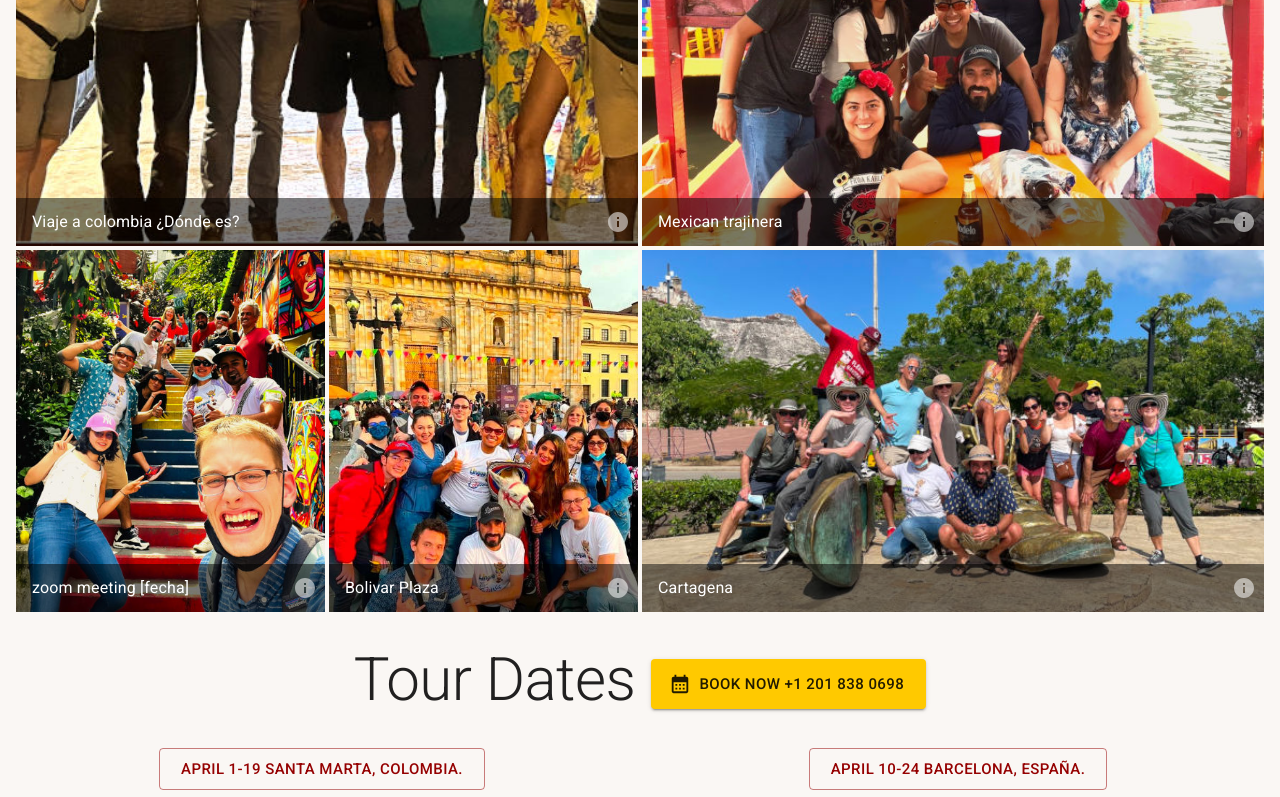
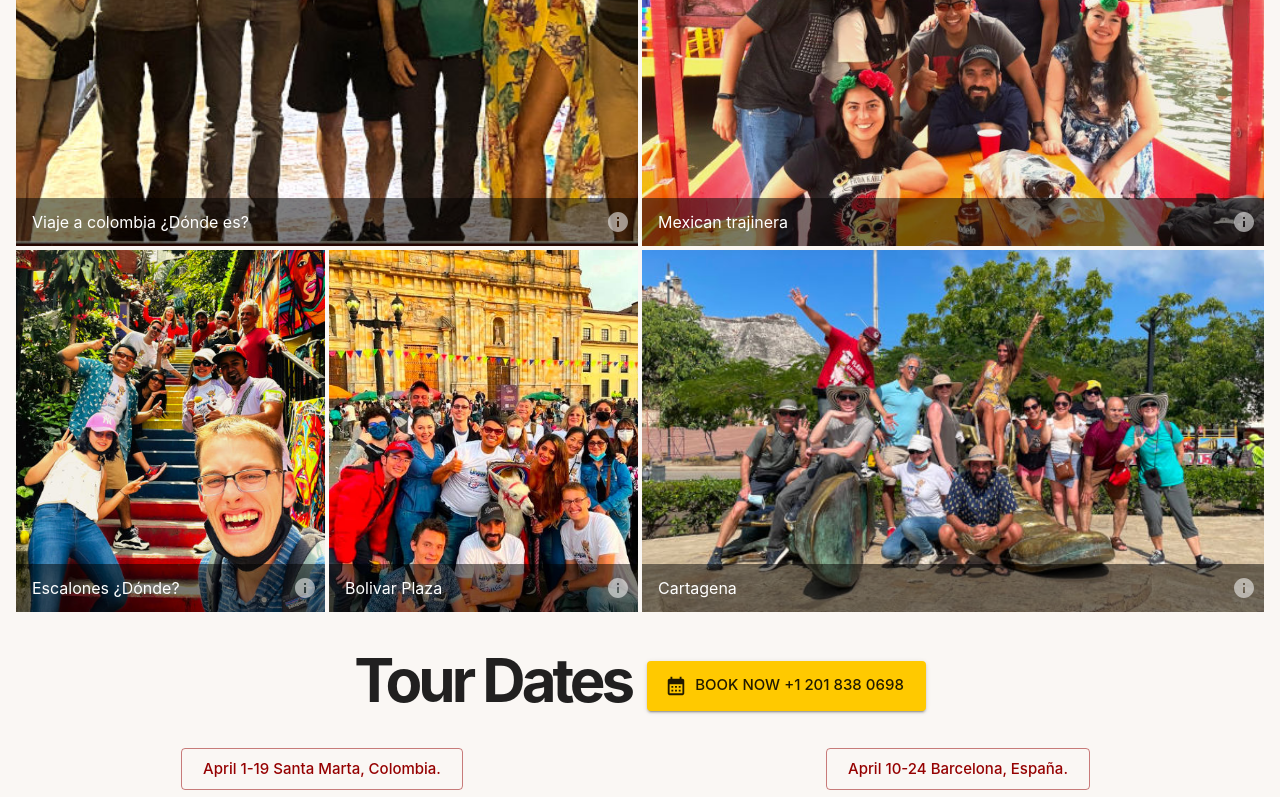
Before and after one commit to jaimeCervantes/linguallama-wireframes, a React (Create React App) app: page / in a window 1280 px wide. Shown: the part 600-1397 px from the top of the page. Built offline with nearby package versions, Linux system fonts and the light colour scheme.

Commit message:
refactor: update typografy

```diff
--- a/package.json
+++ b/package.json
@@ -5,8 +5,7 @@
   "dependencies": {
     "@emotion/react": "^11.8.1",
     "@emotion/styled": "^11.8.1",
-    "@fontsource/alfa-slab-one": "^4.5.2",
-    "@fontsource/roboto": "^4.5.3",
+    "@fontsource/ubuntu": "^4.5.3",
     "@mui/icons-material": "^5.5.0",
     "@mui/lab": "^5.0.0-alpha.71",
     "@mui/material": "^5.4.4",
--- a/src/LlamaImageList/images.js
+++ b/src/LlamaImageList/images.js
@@ -19,7 +19,7 @@ const items = [
   },
   {
     img: zoomMeetingColor,
-    title: 'zoom meeting [fecha]',
+    title: 'Zoom meeting',
   },
   {
     img: trajineraMexico,
@@ -28,7 +28,7 @@ const items = [
   },
   {
     img: zoomMeeting,
-    title: 'zoom meeting [fecha]',
+    title: 'Escalones ¿Dónde?',
   },
   {
     img: plazaBolivar,
--- a/src/LlamaTourDates/LlamaTourDates.js
+++ b/src/LlamaTourDates/LlamaTourDates.js
@@ -8,7 +8,15 @@ export default function LlamaTourDates() {
   return (
     <section>
       <header>
-        <Typography variant="h2" sx={{ marginTop: '32px', marginBottom: '32px', textAlign: 'center' }}>
+        <Typography
+          variant="h2"
+          sx={{
+            marginTop: '32px',
+            marginBottom: '32px',
+            textAlign: 'center',
+            fontWeight: 700
+          }}
+        >
           Tour Dates
           <Button
             sx={{ marginLeft: '16px', height: '50px'}}
@@ -29,7 +37,7 @@ export default function LlamaTourDates() {
               <Button
                 variant="outlined"
                 size="large"
-                sx={{ cursor: 'pointer' }}
+                sx={{ cursor: 'pointer', textTransform: 'capitalize' }}
               >
                 {item.title}
               </Button>
--- a/src/theme.js
+++ b/src/theme.js
@@ -16,6 +16,20 @@ const theme = createTheme({
       default: '#FAF7F4'
     }
   },
+  typography: {
+    fontFamily: [
+      '-apple-system',
+      'BlinkMacSystemFont',
+      '"Segoe UI"',
+      'Ubuntu',
+      '"Helvetica Neue"',
+      'Arial',
+    ].join(','),
+    h2: {
+      fontWeight: 700,
+      letterSpacing: '-4px'
+    }
+  },
 });
 
 export default theme;
```
Also changed, not shown: src/styles.js (+4 -5 lines), 1 other file (tests, documents, lock files or other folders).
